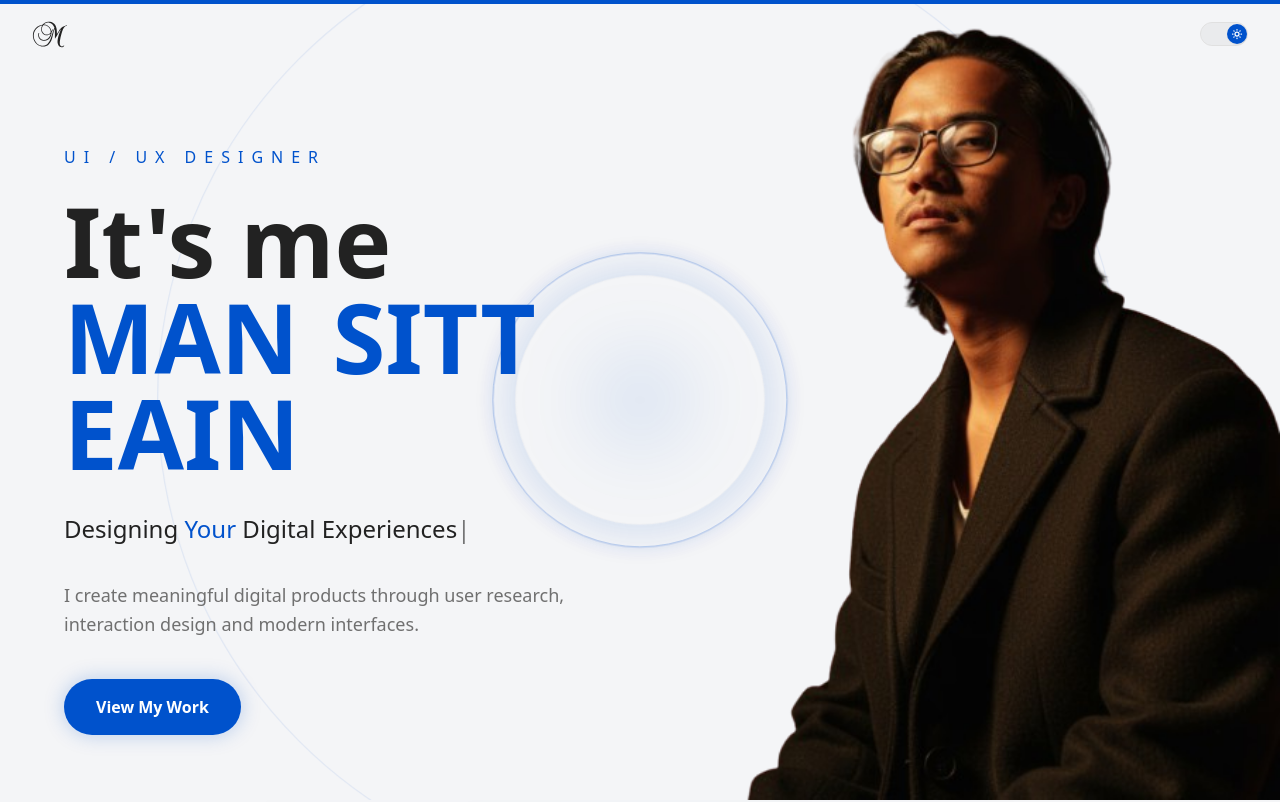
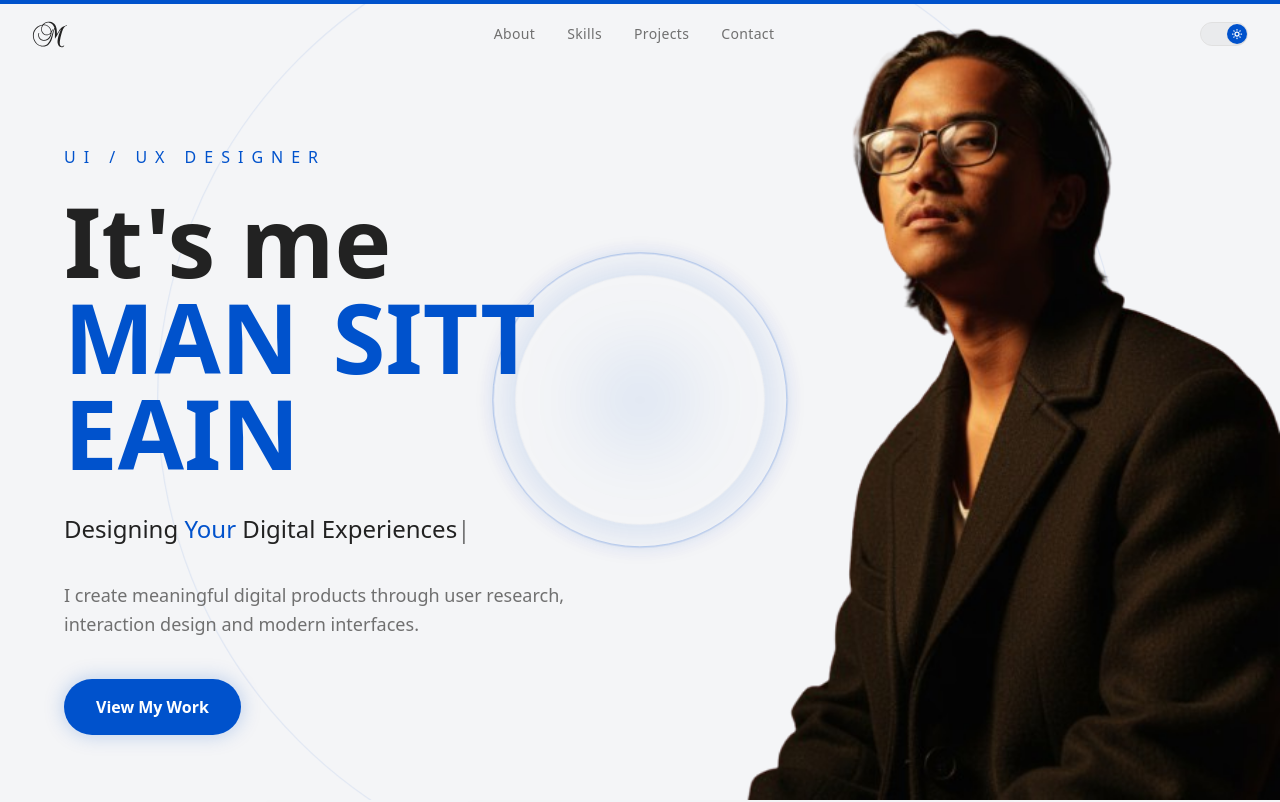
Before and after one commit to maltin123/my-portfolio, a React (Vite) app: page / in a window 1280 px wide. Shown: the top 802 px of the page. Built offline with nearby package versions, Linux system fonts and the light colour scheme.

Commit message:
restore nav links, hidden below 915px

```diff
--- a/src/components/Navbar.jsx
+++ b/src/components/Navbar.jsx
@@ -3,13 +3,35 @@ import ThemeToggle from "./ThemeToggle";
 import Logo from "./Logo";
 
 export default function Navbar() {
+  const [active, setActive] = useState("about");
   const [scrolled, setScrolled] = useState(false);
+
+  useEffect(() => {
+    const sections = document.querySelectorAll("section");
+    const observer = new IntersectionObserver(
+      (entries) => {
+        entries.forEach((entry) => {
+          if (entry.isIntersecting) setActive(entry.target.id);
+        });
+      },
+      { threshold: 0.5 },
+    );
+    sections.forEach((section) => observer.observe(section));
+    return () => sections.forEach((section) => observer.unobserve(section));
+  }, []);
 
   useEffect(() => {
     const onScroll = () => setScrolled(window.scrollY > 20);
     window.addEventListener("scroll", onScroll);
     return () => window.removeEventListener("scroll", onScroll);
   }, []);
+
+  const links = [
+    { name: "About", href: "about" },
+    { name: "Skills", href: "skills" },
+    { name: "Projects", href: "projects" },
+    { name: "Contact", href: "contact" },
+  ];
 
   return (
     <nav
@@ -24,6 +46,26 @@ export default function Navbar() {
           <Logo className="h-9 w-auto text-body" />
         </a>
 
+        <div className="max-[914px]:hidden flex gap-4 md:gap-8">
+          {links.map((link) => (
+            <a
+              key={link.href}
+              href={`#${link.href}`}
+              className={`
+                relative text-sm font-medium tracking-wide
+                transition-colors duration-300
+                ${active === link.href ? "text-accent" : "text-muted"}
+                hover:text-accent
+              `}
+            >
+              {link.name}
+              {active === link.href && (
+                <span className="absolute -bottom-1 left-1/2 -translate-x-1/2 w-1 h-1 rounded-full bg-accent" />
+              )}
+            </a>
+          ))}
+        </div>
+
         <div className="flex items-center gap-2">
           <ThemeToggle />
         </div>
```
